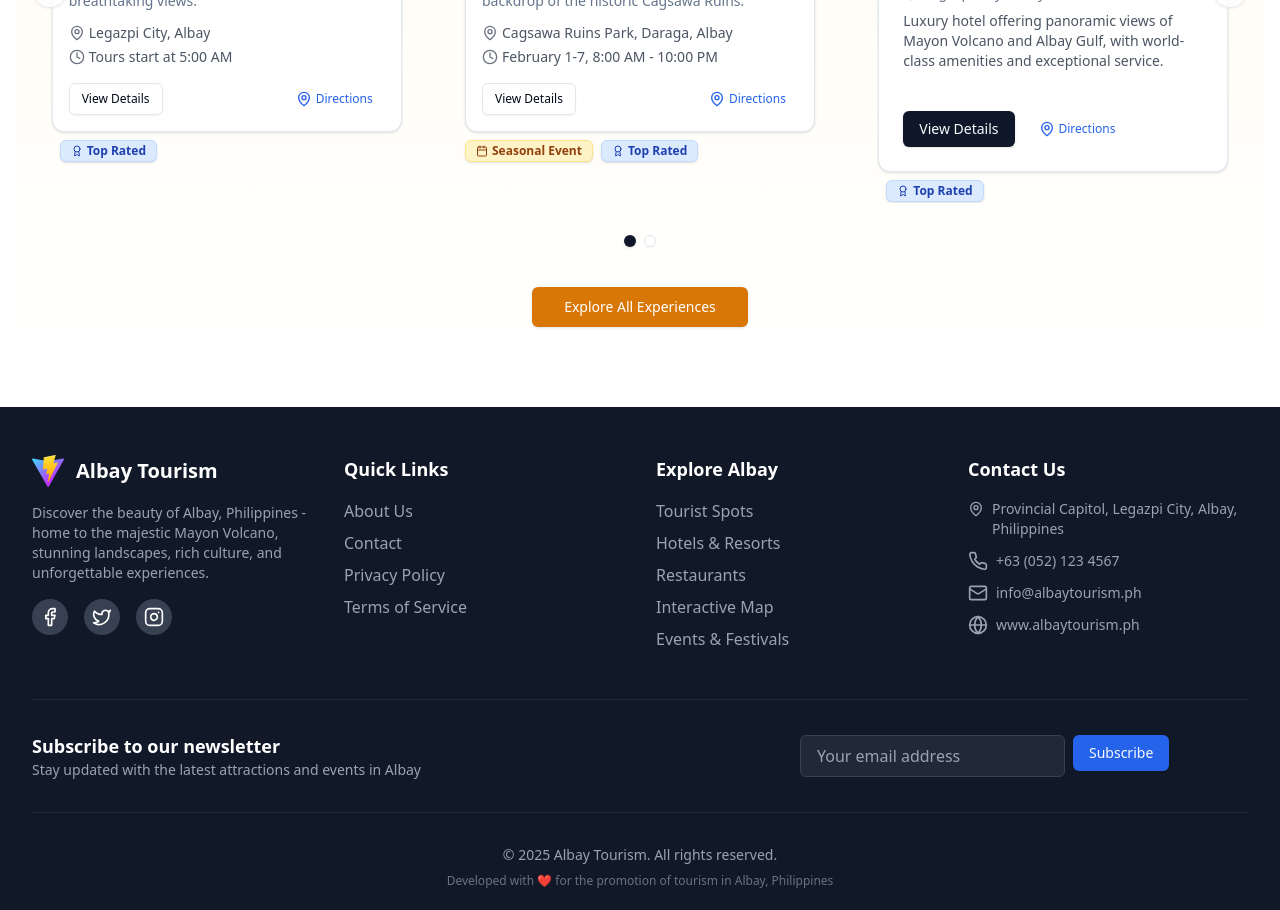
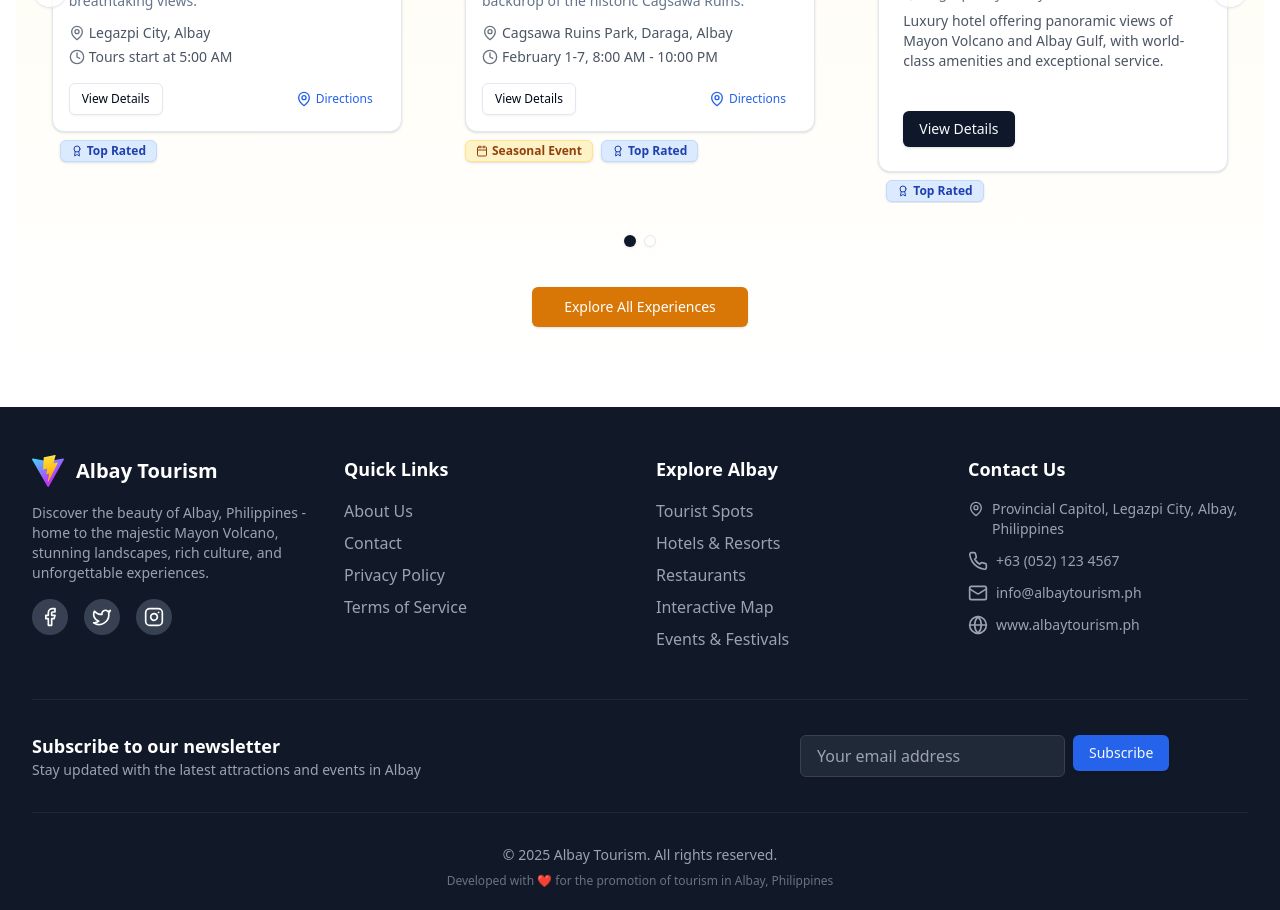
Before and after one commit to git-nard/project.thesis-main, a React (Vite) app in the folder project.thesis-main/: page /experiences in a window 1280 px wide. Shown: the part 800-1710 px from the top of the page. Built offline with nearby package versions, Linux system fonts and the light colour scheme.

Commit message:
remove the directions

```diff
--- a/project.thesis-main/src/components/accommodations/HotelCard.tsx
+++ b/project.thesis-main/src/components/accommodations/HotelCard.tsx
@@ -159,7 +159,6 @@ const HotelCard = ({
             }
           }}
         >
-          <MapPin className="w-4 h-4 mr-1" /> Directions
         </Button>
       </CardFooter>
     </Card>
--- a/project.thesis-main/src/components/dining/RestaurantCard.tsx
+++ b/project.thesis-main/src/components/dining/RestaurantCard.tsx
@@ -168,7 +168,6 @@ const RestaurantCard = ({
             )
           }
         >
-          <MapPin className="h-4 w-4 mr-1" /> Directions
         </Button>
       </CardFooter>
     </Card>
--- a/project.thesis-main/src/components/tourism-activities/TourismActivitiesCard.tsx
+++ b/project.thesis-main/src/components/tourism-activities/TourismActivitiesCard.tsx
@@ -155,7 +155,6 @@ const TourismActivitiesCard = ({
             )
           }
         >
-          <MapPin className="w-4 h-4 mr-1" /> Map
         </Button>
       </CardFooter>
     </Card>
```
